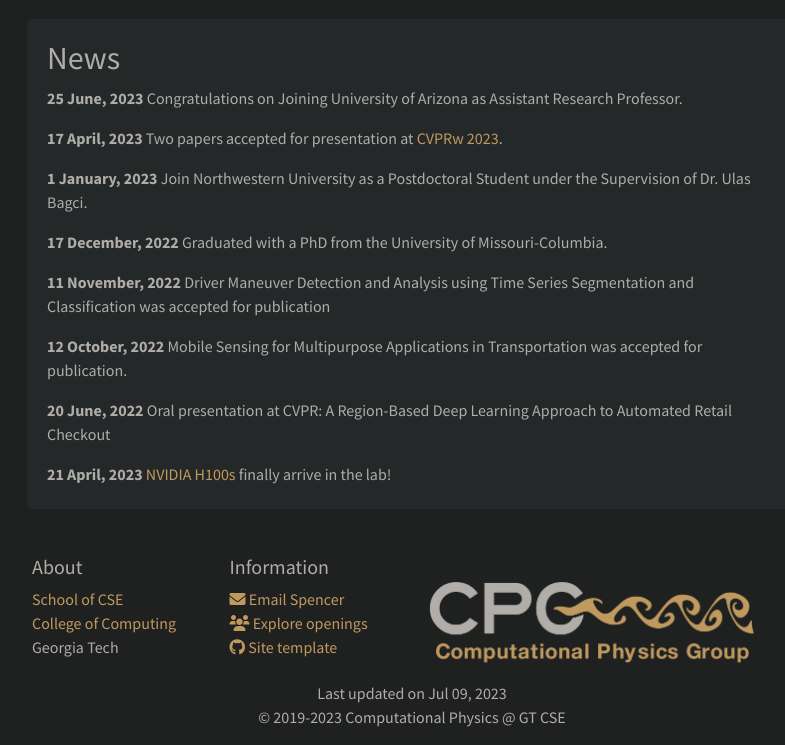
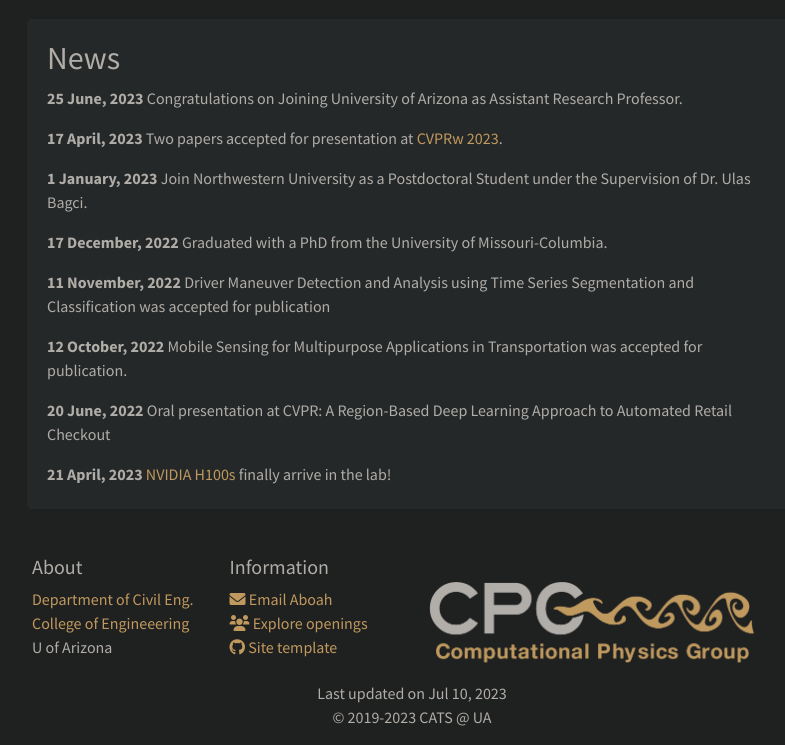
Before and after one commit to computervision0/computervision0.github.io, a plain HTML site: page index.html in a window 1280 px wide. Shown: the part 1029-1774 px from the top of the page, without its empty margins (228-1013 px from the left). Drawn offline with Linux system fonts and the light colour scheme; some icons are missing.

Commit message:
Update index.html

```diff
--- a/index.html
+++ b/index.html
@@ -230,13 +230,13 @@ We developed a <a href="/papers/bryngelson-PRE-19.pdf" target="_blank">low-order
 	  <div class="row">
 		<div class="col-sm-3">
 		    <h5>About</h5>
-            <p><a href="https://cse.gatech.edu/" target="_blank">School of CSE</a><br/> <a href="https://cc.gatech.edu/" target="_blank">College of Computing</a><br/> Georgia Tech
+            <p><a href="https://caem.engineering.arizona.edu/" target="_blank">Department of Civil Eng.</a><br/> <a href="https://www.engr.arizona.edu/index" target="_blank">College of Engineeering</a><br/> U of Arizona
 </p>
 		</div>
 
 		<div class="col-sm-3">
 		    <h5>Information</h5>
-            <p><a href="mailto:shb@gatech.edu" target="_blank"><i class="fa fa-envelope fa-1x"></i> Email Spencer</a> <br/> <a href="/vacancies.html"><i class="fa fa-users fa-1x"></i> Explore openings</a> <br/> <a href="https://github.com/sbryngelson/academic-website-template"><i class="fab fa-github fa-1x"></i> Site template</a>
+            <p><a href="mailto:aboah1994@gmail.com" target="_blank"><i class="fa fa-envelope fa-1x"></i> Email Aboah</a> <br/> <a href="/vacancies.html"><i class="fa fa-users fa-1x"></i> Explore openings</a> <br/> <a href="https://github.com/sbryngelson/academic-website-template"><i class="fab fa-github fa-1x"></i> Site template</a>
 </p>
 		</div>
 
@@ -247,8 +247,8 @@ We developed a <a href="/papers/bryngelson-PRE-19.pdf" target="_blank">low-order
 		</div>
 	  </div>
 
-      <center><p>Last updated on Jul 09, 2023</br>
-      &copy 2019-2023 Computational Physics @ GT CSE</p></center>
+      <center><p>Last updated on Jul 10, 2023</br>
+      &copy 2019-2023 CATS @ UA </p></center>
 	</div>
   </div>
 </div>
```
